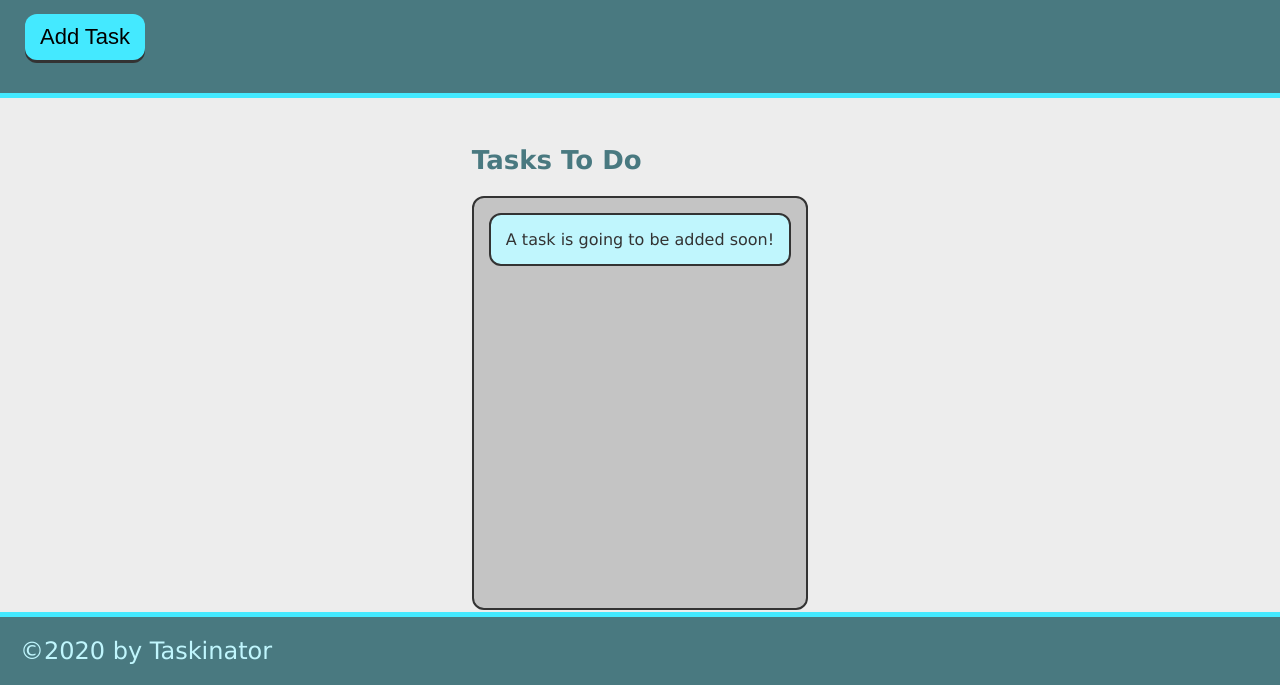
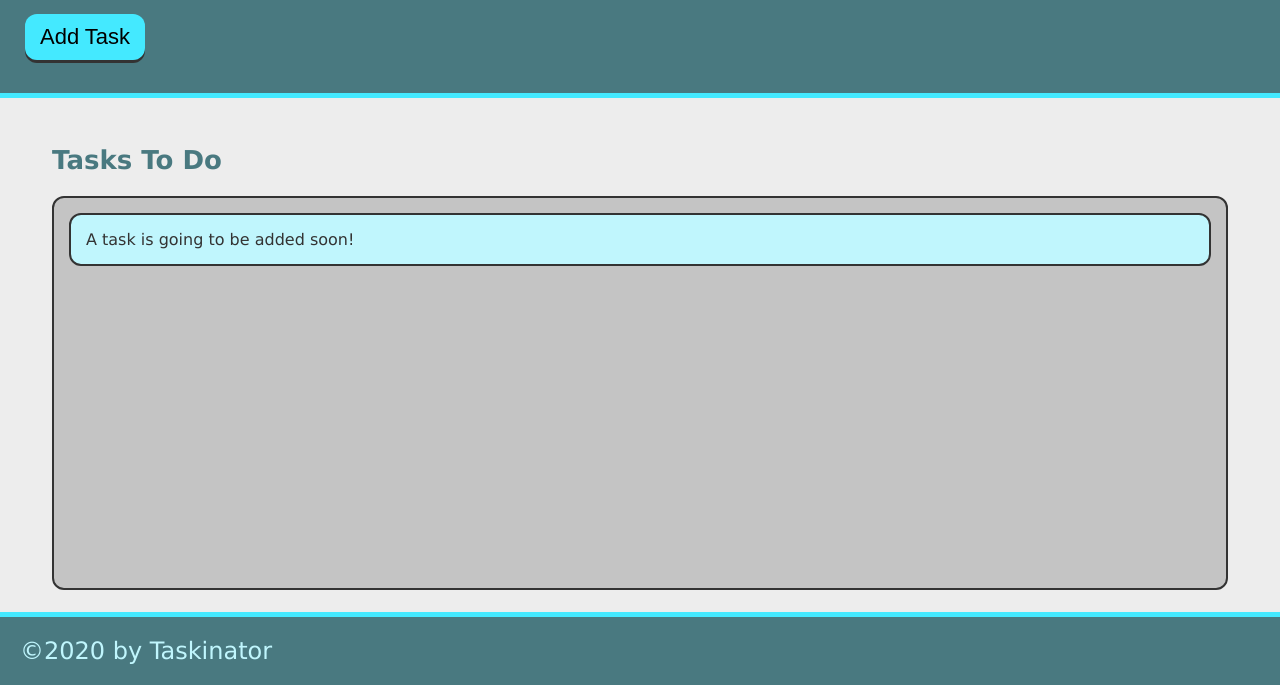
Before and after one commit to MiaLaFleur/taskinator, a plain HTML site: page index.html in a window 1280 px wide. Shown: the part 115-800 px from the top of the page. Drawn offline with Linux system fonts and the light colour scheme.

Commit message:
fixed typo in HTML

```diff
--- a/index.html
+++ b/index.html
@@ -10,6 +10,7 @@
 </head>
 
 <body>
+
     <header>
         <h1 class="page-title">Taskinator</h1>
         <p>Click the button below to add a new task!</p>
@@ -17,7 +18,7 @@
     </header>
 
     <main class="page-content">
-        <section clas="task-list-wrapper">
+        <section class="task-list-wrapper">
             <h2 class="list-title">Tasks To Do</h2>
             <ul id="tasks-to-do" class="task-list">
                 <li class="task-item">A task is going to be added soon!</li>
```
